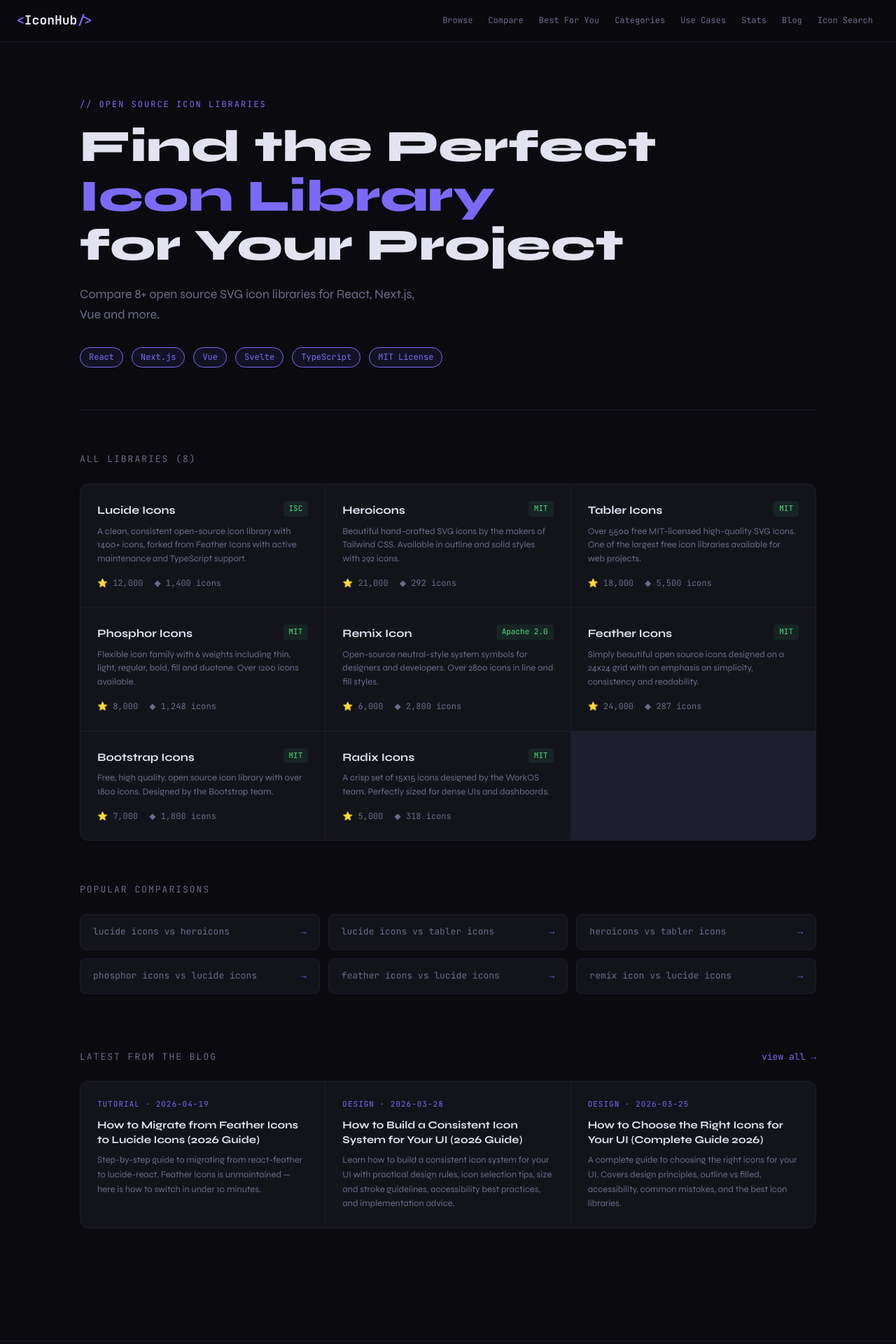
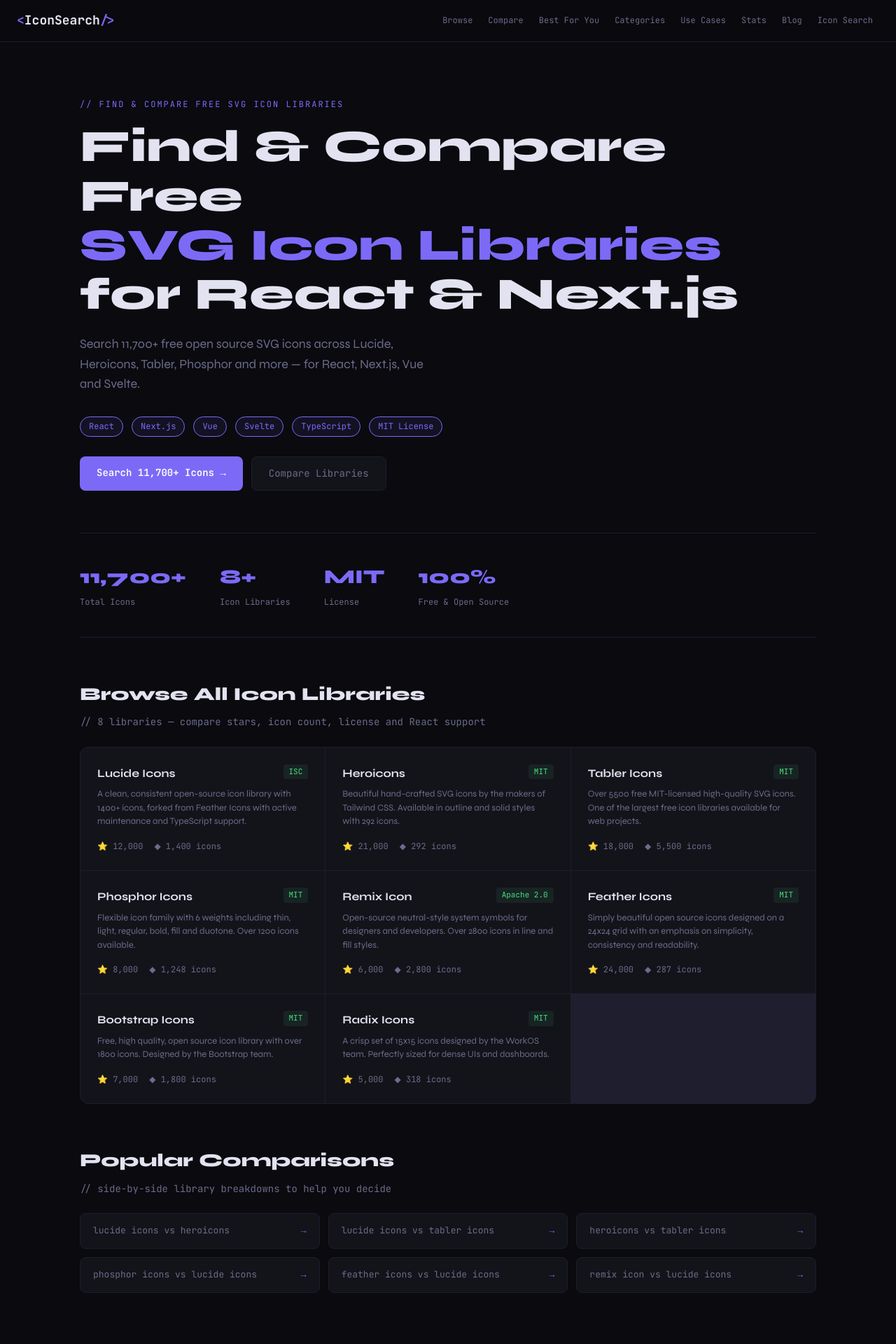
Before and after one commit to sg-2512/icon-hub, a Next.js app: page / in a window 1280 px wide. Shown: the top 1920 px of the page at 70% size. Built offline with nearby package versions, Linux system fonts and the light colour scheme.

Commit message:
iconsearch implemented

```diff
--- a/app/components/Navbar.tsx
+++ b/app/components/Navbar.tsx
@@ -41,7 +41,7 @@ export default function Navbar() {
         flexShrink: 0,
       }}>
         <span style={{ color: 'var(--accent)' }}>&lt;</span>
-        IconHub
+        IconSearch
         <span style={{ color: 'var(--accent)' }}>/&gt;</span>
       </a>
 
--- a/app/layout.tsx
+++ b/app/layout.tsx
@@ -16,7 +16,8 @@ const syne = Syne({
 })
 
 export const metadata: Metadata = {
-  title: 'IconHub — Best Free Icon Libraries for Developers',
+  metadataBase: new URL('https://iconsearch.info'),
+  title: 'IconSearch — Best Free Icon Libraries for Developers',
   description: 'Compare and find the best free open source icon libraries for React, Next.js, Vue and more.',
 }
 
@@ -30,9 +31,9 @@ export default function RootLayout({ children }: { children: React.ReactNode })
             __html: JSON.stringify({
               "@context": "https://schema.org",
               "@type": "WebSite",
-              "name": "IconHub",
-              "alternateName": "IconsHub",
-              "url": "https://iconshub.netlify.app"
+              "name": "IconSearch",
+              "alternateName": "IconSearch",
+              "url": "https://iconsearch.info"
             })
           }}
         />
@@ -56,7 +57,7 @@ export default function RootLayout({ children }: { children: React.ReactNode })
               {/* Brand */}
               <div>
                 <div style={{ fontFamily: 'JetBrains Mono, monospace', fontWeight: 700, fontSize: '16px', color: 'var(--text)', marginBottom: '12px' }}>
-                  <span style={{ color: 'var(--accent)' }}>&lt;</span>IconHub<span style={{ color: 'var(--accent)' }}>/&gt;</span>
+                  <span style={{ color: 'var(--accent)' }}>&lt;</span>IconSearch<span style={{ color: 'var(--accent)' }}>/&gt;</span>
                 </div>
                 <p style={{ color: 'var(--text-muted)', fontSize: '13px', lineHeight: 1.7 }}>
                   Independent resource for comparing open source icon libraries.
@@ -144,7 +145,7 @@ export default function RootLayout({ children }: { children: React.ReactNode })
             <div style={{ borderTop: '1px solid var(--border)', paddingTop: '24px', display: 'flex', justifyContent: 'space-between', alignItems: 'center', flexWrap: 'wrap', gap: '16px' }}>
               <span style={{ color: 'var(--text-dim)', fontSize: '12px', fontFamily: 'JetBrains Mono, monospace' }}>
                 <span style={{ color: 'var(--accent)' }}>// </span>
-                IconHub is an independent resource not affiliated with any icon library project.
+                IconSearch is an independent resource not affiliated with any icon library project.
               </span>
               <div style={{ display: 'flex', gap: '20px' }}>
                 {[
--- a/app/page.tsx
+++ b/app/page.tsx
@@ -3,8 +3,36 @@ import Link from 'next/link'
 import { getAllPosts } from '../lib/blog'
 
 export const metadata = {
-  title: 'Best Free Icon Libraries for React & Next.js (2026)',
-  description: 'Compare the best open source SVG icon libraries — Lucide, Heroicons, Tabler, Phosphor and more.',
+  title: 'IconSearch — Find & Compare Free SVG Icon Libraries (2026)',
+  other: {
+    'application/ld+json': JSON.stringify({
+      "@context": "https://schema.org",
+      "@type": "FAQPage",
+      "mainEntity": [
+        { "@type": "Question", "name": "What is the best free icon library for React?", "acceptedAnswer": { "@type": "Answer", "text": "Lucide Icons and Heroicons are the most popular choices for React." } },
+        { "@type": "Question", "name": "Are these icon libraries free to use commercially?", "acceptedAnswer": { "@type": "Answer", "text": "Yes — all libraries use MIT or ISC licenses which allow free commercial use." } },
+        { "@type": "Question", "name": "Which icon library has the most icons?", "acceptedAnswer": { "@type": "Answer", "text": "Tabler Icons has the largest collection with 5,000+ icons." } },
+        { "@type": "Question", "name": "Can I use these icons with Next.js?", "acceptedAnswer": { "@type": "Answer", "text": "Yes — all listed libraries ship as React components and work with Next.js App Router." } },
+      ]
+    })
+  },
+  description: 'Search 11,000+ icons across Lucide, Heroicons, Tabler, Phosphor and more. Compare React icon libraries by size, license, and style. Free, open source.',
+  keywords: 'free svg icons, react icons, icon library comparison, lucide icons, heroicons, tabler icons, phosphor icons, open source icons',
+  openGraph: {
+    title: 'IconSearch — Find & Compare Free SVG Icon Libraries',
+    description: 'Search 11,000+ icons across Lucide, Heroicons, Tabler, Phosphor and more.',
+    url: 'https://iconsearch.info',
+    siteName: 'IconSearch',
+    type: 'website',
+  },
+  twitter: {
+    card: 'summary_large_image',
+    title: 'IconSearch — Find & Compare Free SVG Icon Libraries',
+    description: 'Search 11,000+ icons across Lucide, Heroicons, Tabler, Phosphor and more.',
+  },
+  alternates: {
+    canonical: 'https://iconsearch.info',
+  },
 }
 
 export default function HomePage() {
@@ -21,7 +49,7 @@ export default function HomePage() {
           marginBottom: '16px',
           letterSpacing: '2px',
         }}>
-          // OPEN SOURCE ICON LIBRARIES
+          // FIND & COMPARE FREE SVG ICON LIBRARIES
         </div>
         <h1 style={{
           fontSize: 'clamp(36px, 6vw, 64px)',
@@ -30,9 +58,9 @@ export default function HomePage() {
           marginBottom: '20px',
           fontFamily: 'Syne, sans-serif',
         }}>
-          Find the Perfect<br />
-          <span style={{ color: 'var(--accent)' }}>Icon Library</span><br />
-          for Your Project
+          Find & Compare Free<br />
+          <span style={{ color: 'var(--accent)' }}>SVG Icon Libraries</span><br />
+          for React & Next.js
         </h1>
         <p style={{
           color: 'var(--text-muted)',
@@ -40,7 +68,7 @@ export default function HomePage() {
           maxWidth: '500px',
           marginBottom: '32px',
         }}>
-          Compare {icons.length}+ open source SVG icon libraries for React, Next.js, Vue and more.
+          Search 11,700+ free open source SVG icons across Lucide, Heroicons, Tabler, Phosphor and more — for React, Next.js, Vue and Svelte.
         </p>
         <div style={{ display: 'flex', gap: '12px', flexWrap: 'wrap' }}>
           {['React', 'Next.js', 'Vue', 'Svelte', 'TypeScript', 'MIT License'].map(tag => (
@@ -57,19 +85,62 @@ export default function HomePage() {
             </span>
           ))}
         </div>
+        {/* CTA Buttons */}
+        <div style={{ display: 'flex', gap: '12px', marginTop: '28px', flexWrap: 'wrap' }}>
+          <Link href="/icon-search" style={{
+            background: 'var(--accent)',
+            color: 'white',
+            padding: '12px 24px',
+            borderRadius: '8px',
+            textDecoration: 'none',
+            fontSize: '14px',
+            fontFamily: 'JetBrains Mono, monospace',
+            fontWeight: 600,
+          }}>
+            Search 11,700+ Icons →
+          </Link>
+          <Link href="/compare" style={{
+            background: 'var(--bg-card)',
+            border: '1px solid var(--border)',
+            color: 'var(--text-muted)',
+            padding: '12px 24px',
+            borderRadius: '8px',
+            textDecoration: 'none',
+            fontSize: '14px',
+            fontFamily: 'JetBrains Mono, monospace',
+          }}>
+            Compare Libraries
+          </Link>
+        </div>
+      </section>
+
+      {/* Stats Bar */}
+      <section style={{ padding: '40px 0', borderBottom: '1px solid var(--border)', display: 'flex', gap: '48px', flexWrap: 'wrap' }}>
+        {[
+          { value: '11,700+', label: 'Total Icons' },
+          { value: `${icons.length}+`, label: 'Icon Libraries' },
+          { value: 'MIT', label: 'License' },
+          { value: '100%', label: 'Free & Open Source' },
+        ].map(stat => (
+          <div key={stat.label}>
+            <div style={{ fontSize: '28px', fontWeight: 800, fontFamily: 'Syne, sans-serif', color: 'var(--accent)' }}>
+              {stat.value}
+            </div>
+            <div style={{ fontSize: '12px', color: 'var(--text-muted)', fontFamily: 'JetBrains Mono, monospace', marginTop: '4px' }}>
+              {stat.label}
+            </div>
+          </div>
+        ))}
       </section>
 
       {/* Libraries Grid */}
       <section style={{ padding: '60px 0' }}>
-        <h2 style={{
-          fontSize: '13px',
-          fontFamily: 'JetBrains Mono, monospace',
-          color: 'var(--text-muted)',
-          letterSpacing: '2px',
-          marginBottom: '24px',
-        }}>
-          ALL LIBRARIES ({icons.length})
+        <h2 style={{ fontSize: '26px', fontWeight: 800, fontFamily: 'Syne, sans-serif', marginBottom: '8px' }}>
+          Browse All Icon Libraries
         </h2>
+        <p style={{ color: 'var(--text-muted)', fontSize: '14px', marginBottom: '24px', fontFamily: 'JetBrains Mono, monospace' }}>
+          // {icons.length} libraries — compare stars, icon count, license and React support
+        </p>
         <div style={{
           display: 'grid',
           gridTemplateColumns: 'repeat(auto-fill, minmax(320px, 1fr))',
@@ -124,15 +195,12 @@ export default function HomePage() {
 
       {/* Comparisons */}
       <section style={{ padding: '0 0 80px' }}>
-        <h2 style={{
-          fontSize: '13px',
-          fontFamily: 'JetBrains Mono, monospace',
-          color: 'var(--text-muted)',
-          letterSpacing: '2px',
-          marginBottom: '24px',
-        }}>
-          POPULAR COMPARISONS
+        <h2 style={{ fontSize: '26px', fontWeight: 800, fontFamily: 'Syne, sans-serif', marginBottom: '8px' }}>
+          Popular Comparisons
         </h2>
+        <p style={{ color: 'var(--text-muted)', fontSize: '14px', marginBottom: '24px', fontFamily: 'JetBrains Mono, monospace' }}>
+          // side-by-side library breakdowns to help you decide
+        </p>
         <div style={{
           display: 'grid',
           gridTemplateColumns: 'repeat(auto-fill, minmax(280px, 1fr))',
@@ -169,13 +237,8 @@ export default function HomePage() {
       {/* Blog Preview */}
       <section style={{ padding: '0 0 80px' }}>
         <div style={{ display: 'flex', justifyContent: 'space-between', alignItems: 'center', marginBottom: '24px' }}>
-          <h2 style={{
-            fontSize: '13px',
-            fontFamily: 'JetBrains Mono, monospace',
-            color: 'var(--text-muted)',
-            letterSpacing: '2px',
-          }}>
-            LATEST FROM THE BLOG
+          <h2 style={{ fontSize: '26px', fontWeight: 800, fontFamily: 'Syne, sans-serif' }}>
+            Latest from the Blog
           </h2>
           <Link href="/blog" style={{
             fontSize: '13px',
@@ -227,7 +290,39 @@ export default function HomePage() {
           )}
         </div>
       </section>
-
+    {/* FAQ Section */}
+      <section style={{ padding: '0 0 80px' }}>
+        <h2 style={{ fontSize: '26px', fontWeight: 800, fontFamily: 'Syne, sans-serif', marginBottom: '32px' }}>
+          Frequently Asked Questions
+        </h2>
+        {[
+          {
+            q: 'What is the best free icon library for React?',
+            a: 'Lucide Icons and Heroicons are the most popular choices for React. Lucide has 1,000+ icons with a consistent style, while Heroicons is made by the Tailwind CSS team and integrates perfectly with Tailwind projects.',
+          },
+          {
+            q: 'Are these icon libraries free to use commercially?',
+            a: 'Yes — all libraries listed on IconSearch use MIT or ISC licenses, which allow free commercial use with no attribution required.',
+          },
+          {
+            q: 'Which icon library has the most icons?',
+            a: 'Tabler Icons has the largest collection with 5,000+ icons, followed by Phosphor Icons with 1,200+ icons across 6 weight variants including Bold, Fill, Duotone and Thin.',
+          },
+          {
+            q: 'Can I use these icons with Next.js?',
+            a: 'Yes — all listed libraries ship as React components and work out of the box with Next.js, including server components and the App Router.',
+          },
+          {
+            q: 'What is the difference between Lucide and Heroicons?',
+            a: 'Lucide has a larger icon set (1,000+) with a neutral style suited for any project. Heroicons has fewer icons (~300) but is optimized for Tailwind CSS and has both outline and solid variants.',
+          },
+        ].map(({ q, a }) => (
+          <div key={q} style={{ borderBottom: '1px solid var(--border)', padding: '24px 0' }}>
+            <h3 style={{ fontSize: '16px', fontWeight: 700, marginBottom: '10px', lineHeight: 1.4 }}>{q}</h3>
+            <p style={{ color: 'var(--text-muted)', fontSize: '14px', lineHeight: 1.8 }}>{a}</p>
+          </div>
+        ))}
+      </section>
     </main>
   )
 }
--- a/app/sitemap.ts
+++ b/app/sitemap.ts
@@ -5,7 +5,7 @@ import { categories } from '../data/categories'
 import { useCases } from '../data/usecases'
 
 export default function sitemap(): MetadataRoute.Sitemap {
-  const base = 'https://iconshub.netlify.app'
+  const base = 'https://iconsearch.info'
 
   // Static pages
   const staticPages = [
```
